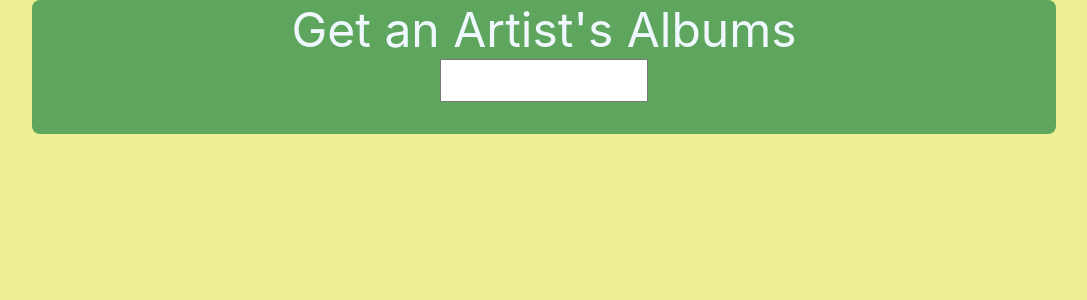
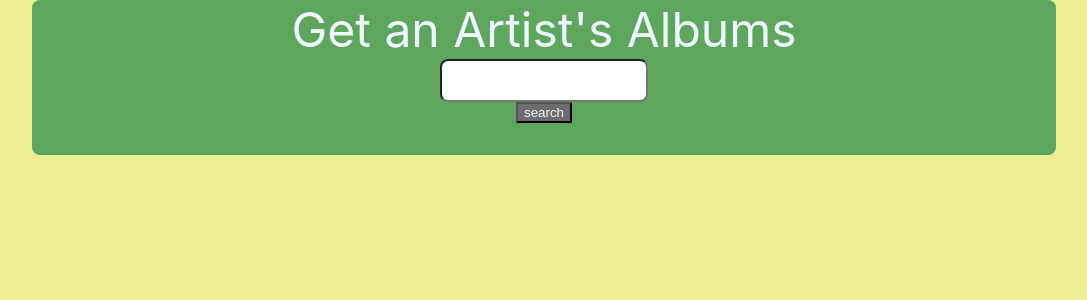
Before and after one commit to norogoth/react-spotify-apis, a React (Create React App) app: page / in a window 1280 px wide. Shown: the top 300 px of the page, without its empty margins (96-1183 px from the left). Built offline with nearby package versions, Linux system fonts and the light colour scheme.

Commit message:
another commit

```diff
--- a/src/App.css
+++ b/src/App.css
@@ -1,5 +1,10 @@
 * {
   color: aliceblue;
+}
+
+button {
+  background-color: rgb(109, 109, 109);
+
 }
 
 #mainHeading {
@@ -29,4 +34,6 @@ body {
 #artistSearch {
   max-width: 200px;
   font-size: 2rem;
+  border-radius: .5rem;
+  color: rgb(63, 63, 63);
 }
--- a/src/App.js
+++ b/src/App.js
@@ -1,15 +1,38 @@
-import logo from './logo.svg';
 import './App.css';
 import React, {useState} from 'react';
 import reactDom from 'react-dom';
 
+const token = "BQB2j85HfD91v4tKyd3CfuLyRt5WyqnqLLndDBwmpYRbCRRCcMxWOxQ_wr4AFXXwnVtT5NaIKdv59cSllRl3M4kc7ow9dfn-caH1xqSXVv97COzWceqys13a99rm6XfDhqasQuqnAdyv";
+const url = "https://api.spotify.com/v1/search";
+
 function App() {
   const [albumList, setAlbumList] = useState([]);
+
+  function search(searchString) {
+    console.log("search was called");
+    //run API
+  }
+
+  async function handleClick() {
+    let promise = await fetch(url, {
+      headers: {
+        Authorization: `Bearer ${token}`
+      }
+    });
+
+    if (promise.ok) {
+      let json = await promise.json();
+    } else {
+      console.log(promise);
+      alert(`HTTP Error: ${promise.status}`);
+    }
+  }
 
   return (
     <div id="mainContainer">
       <h id="mainHeading">Get an Artist's Albums</h>
       <input id="artistSearch"></input>
+      <button onClick={handleClick}>search</button>
       <ul id="albumList">{albumList}</ul>
     </div>
 
```
